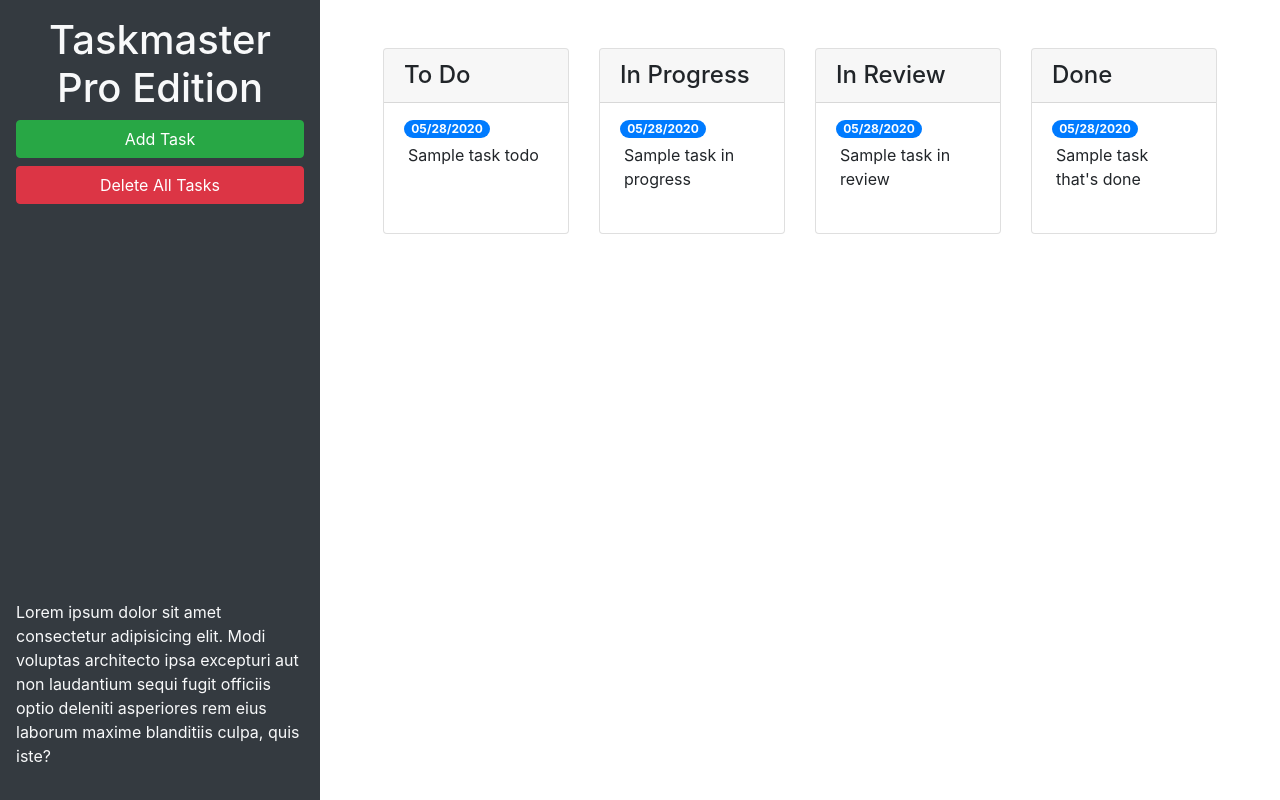
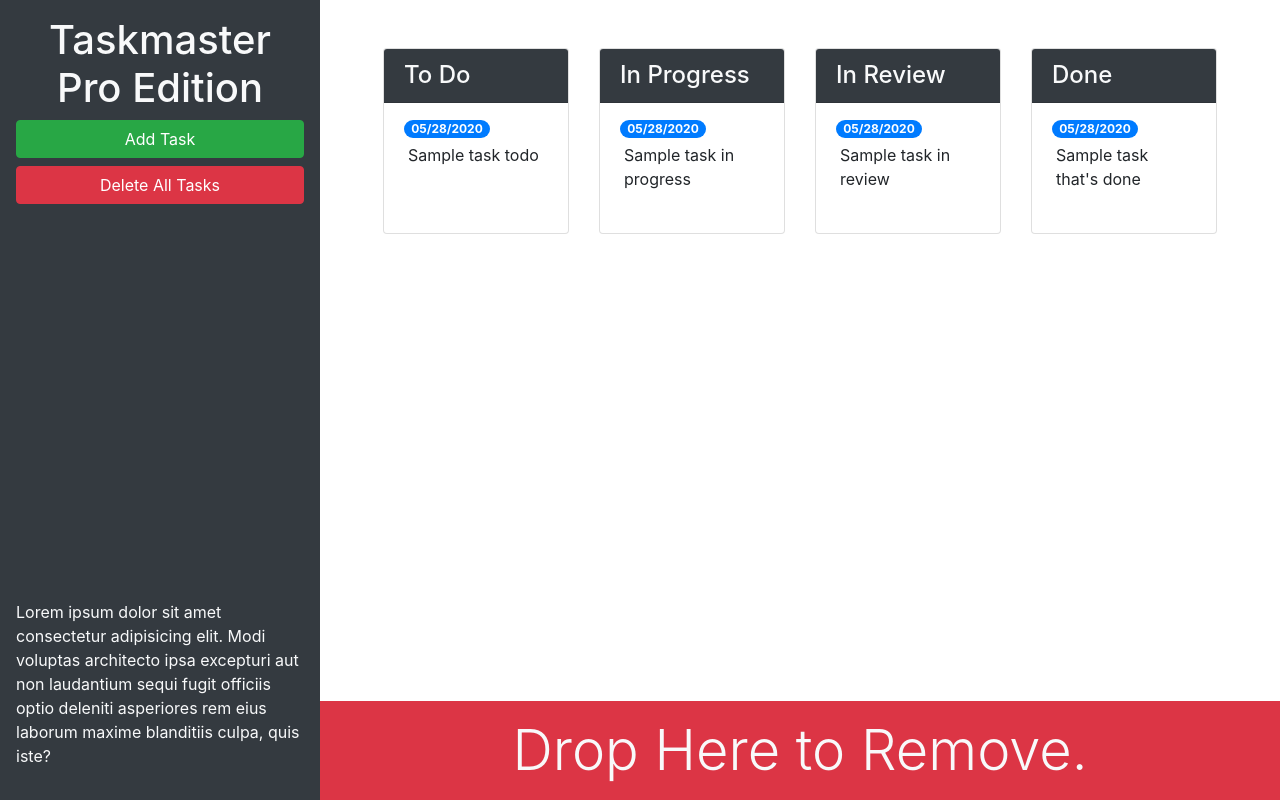
Before and after one commit to sumwillrodt/taskmaster-pro, a plain HTML site: page index.html in a window 1280 px wide. Drawn offline with nearby package versions, Linux system fonts and the light colour scheme.

Commit message:
styled with bootstrap

```diff
--- a/index.html
+++ b/index.html
@@ -18,18 +18,18 @@
       <button id="create-task" class="btn btn-block btn-success" data-toggle="modal" data-target="#task-form-modal">Add
         Task</button>
       <button id="remove-tasks" class="btn btn-block btn-danger">Delete All Tasks</button>
-      <p class="mt-auto">Lorem ipsum dolor sit amet consectetur adipisicing elit. Modi voluptas architecto ipsa
+      <p class="mt-auto d-none d-lg-block">Lorem ipsum dolor sit amet consectetur adipisicing elit. Modi voluptas architecto ipsa
         excepturi aut non
         laudantium sequi fugit officiis optio deleniti asperiores rem eius laborum maxime blanditiis culpa, quis iste?
       </p>
     </header>
-    <main class="col-12 col-lg-9">
+    <main class="col-12 col-lg-9 d-flex flex-column">
       <div class="m-5 row justify-content-around">
 
         <!--TO DO-->
         <div class="col-12 col-md-6 col-xl-3 mb-3">
           <div class="card">
-            <h4 class="card-header">To Do</h4>
+            <h4 class="card-header bg-dark text-light">To Do</h4>
             <ul id="list-toDo" class="list-group list-group-flush">
               <li class="list-group-item">
                 <span class="badge badge-primary badge-pill">05/28/2020</span>
@@ -43,7 +43,7 @@
         <!--IN PROGRESS-->
         <div class="col-12 col-md-6 col-xl-3 mb-3">
           <div class="card">
-            <h4 class="card-header">In Progress</h4>
+            <h4 class="card-header bg-dark text-light">In Progress</h4>
             <ul id="list-inProgress" class="list-group list-group-flush">
               <li class="list-group-item">
                 <span class="badge badge-primary badge-pill">05/28/2020</span>
@@ -56,7 +56,7 @@
         <!-- IN REVIEW -->
         <div class="col-12 col-md-6 col-xl-3 mb-3">
           <div class="card">
-            <h4 class="card-header">In Review</h4>
+            <h4 class="card-header bg-dark text-light">In Review</h4>
             <ul id="list-inReview" class="list-group list-group-flush">
               <li class="list-group-item">
                 <span class="badge badge-primary badge-pill">05/28/2020</span>
@@ -69,7 +69,7 @@
         <!-- DONE -->
         <div class="col-12 col-md-6 col-xl-3 mb-3">
           <div class="card">
-            <h4 class="card-header">Done</h4>
+            <h4 class="card-header bg-dark text-light">Done</h4>
             <ul id="list-done" class="list-group list-group-flush">
               <li class="list-group-item">
                 <span class="badge badge-primary badge-pill">05/28/2020</span>
@@ -77,6 +77,11 @@
               </li>
             </ul>
           </div>
+        </div>
+      </div>
+      <div id="trash" class="mt-auto">
+        <div class="w-100 bg-danger p-3 text-center text-light display-4">
+          Drop Here to Remove.
         </div>
       </div>
     </main>
```
